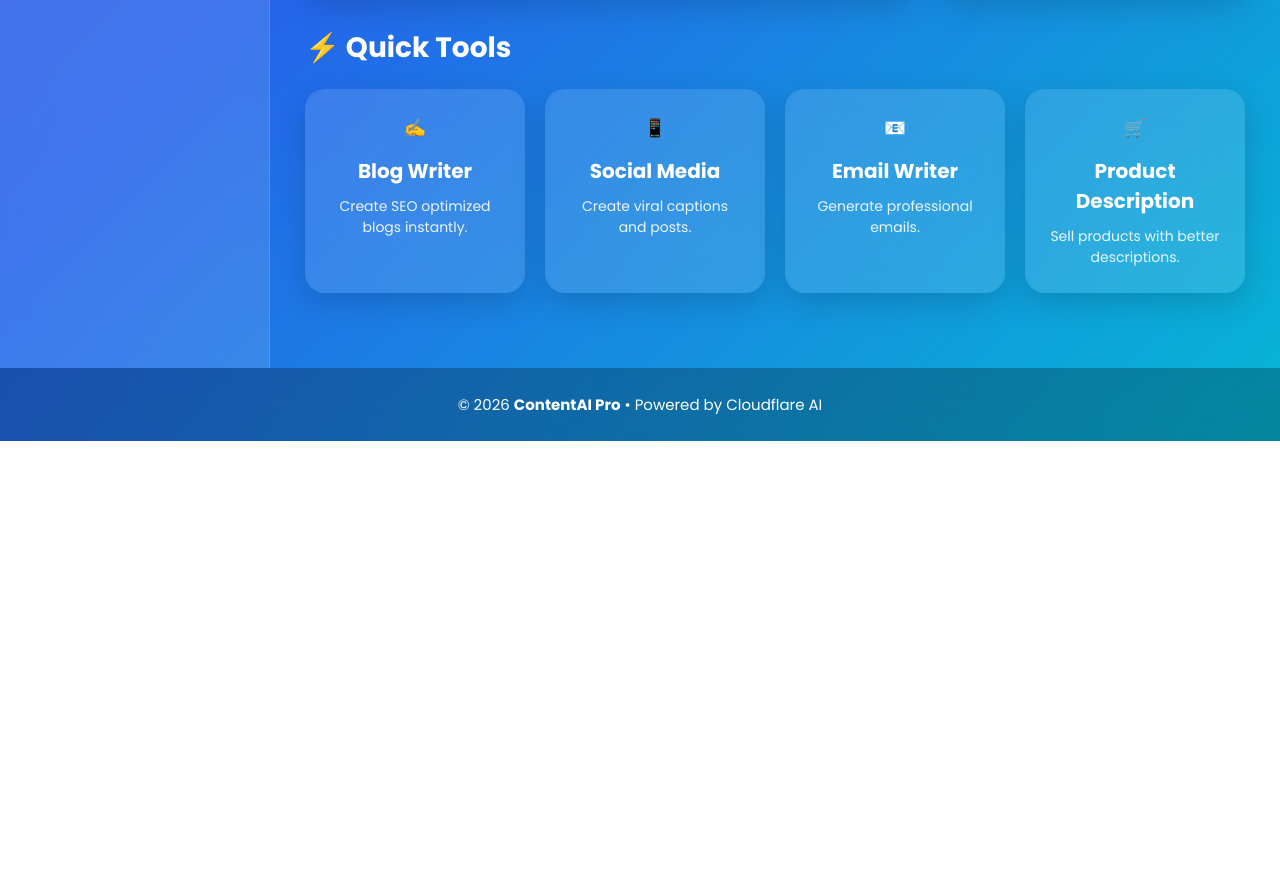
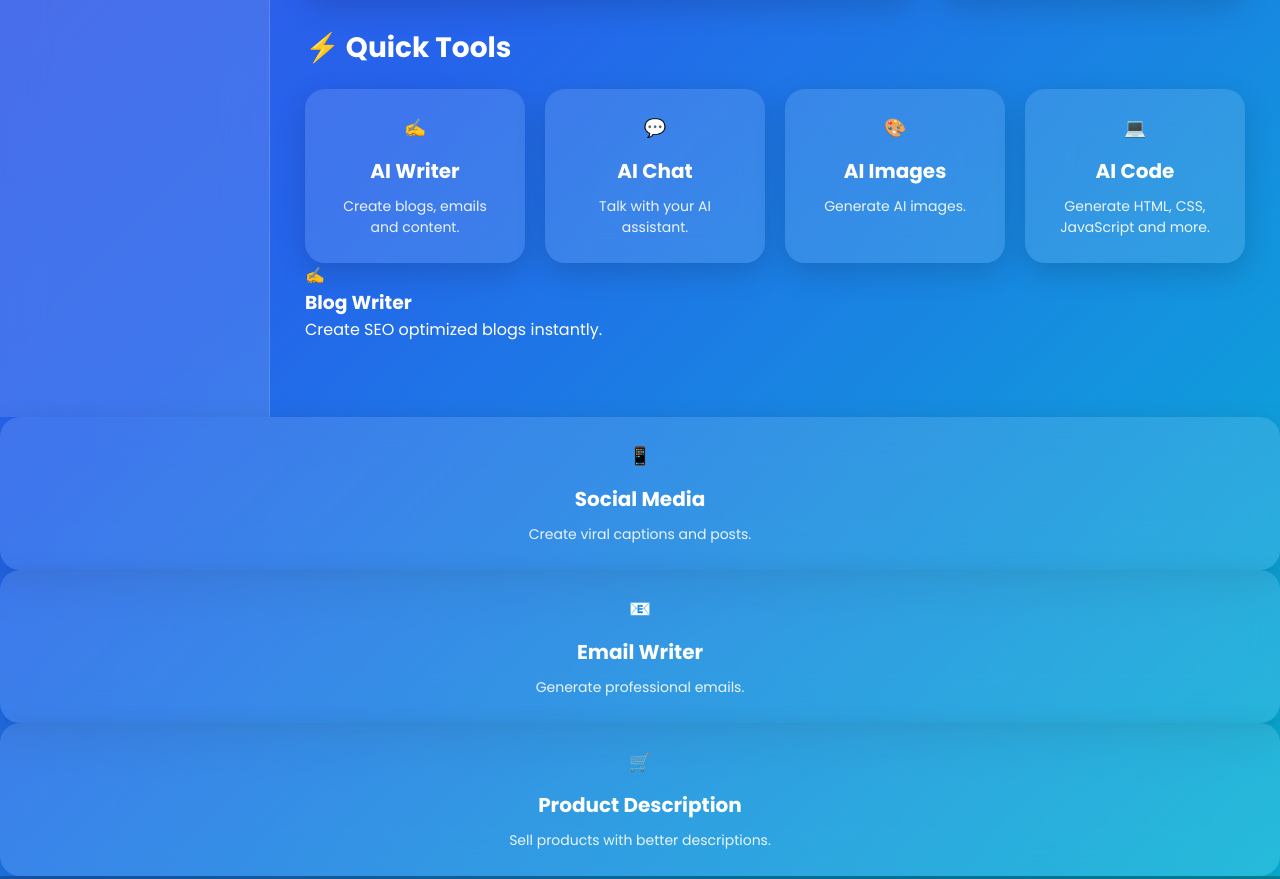
Before and after one commit to studywithvikash/ContentAI-Pro, a website: page dashboard.html in a window 1280 px wide. Shown: the part 1225-2104 px from the top of the page. Before the commit the page ends 1666 px from the top, so only its background shows below. Drawn offline with Linux system fonts and the light colour scheme.

Commit message:
Add AI tools section with interactive cards

```diff
--- a/dashboard.html
+++ b/dashboard.html
@@ -270,7 +270,31 @@ class="progressBar">
 
 <div class="tool-grid">
 
-<div class="tool-card">
+<div class="tool-card" onclick="window.location.href='dashboard.html'">
+✍️
+<h3>AI Writer</h3>
+<p>Create blogs, emails and content.</p>
+</div>
+
+<div class="tool-card" onclick="window.location.href='chat.html'">
+💬
+<h3>AI Chat</h3>
+<p>Talk with your AI assistant.</p>
+</div>
+
+<div class="tool-card" onclick="window.location.href='images.html'">
+🎨
+<h3>AI Images</h3>
+<p>Generate AI images.</p>
+</div>
+
+<div class="tool-card" onclick="window.location.href='code.html'">
+💻
+<h3>AI Code</h3>
+<p>Generate HTML, CSS, JavaScript and more.</p>
+</div>
+
+</div>
 
 ✍️
 
```
